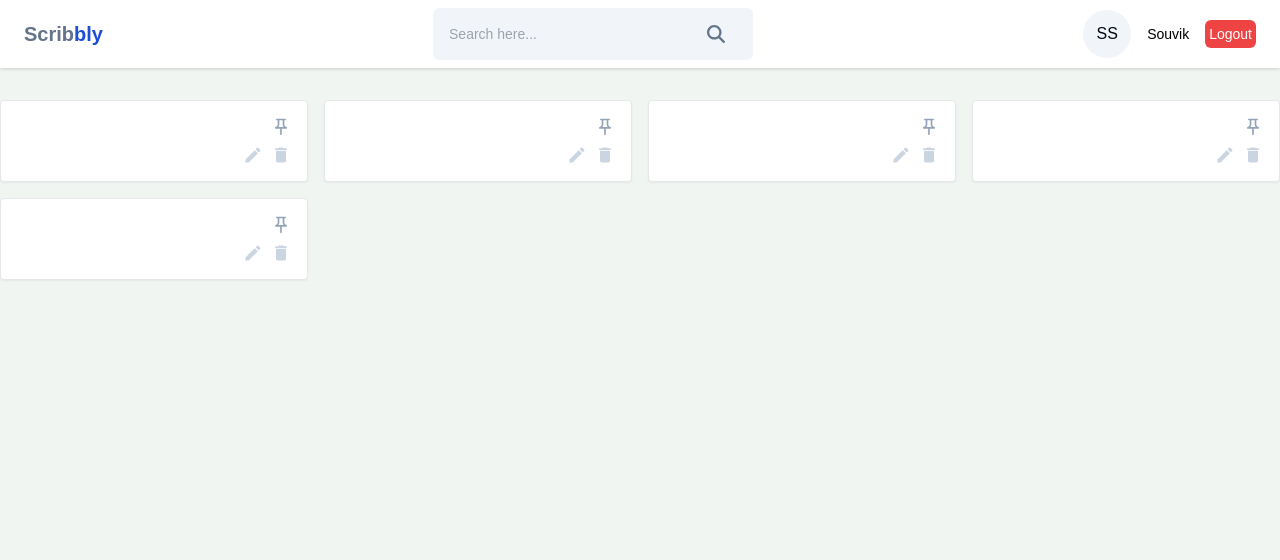
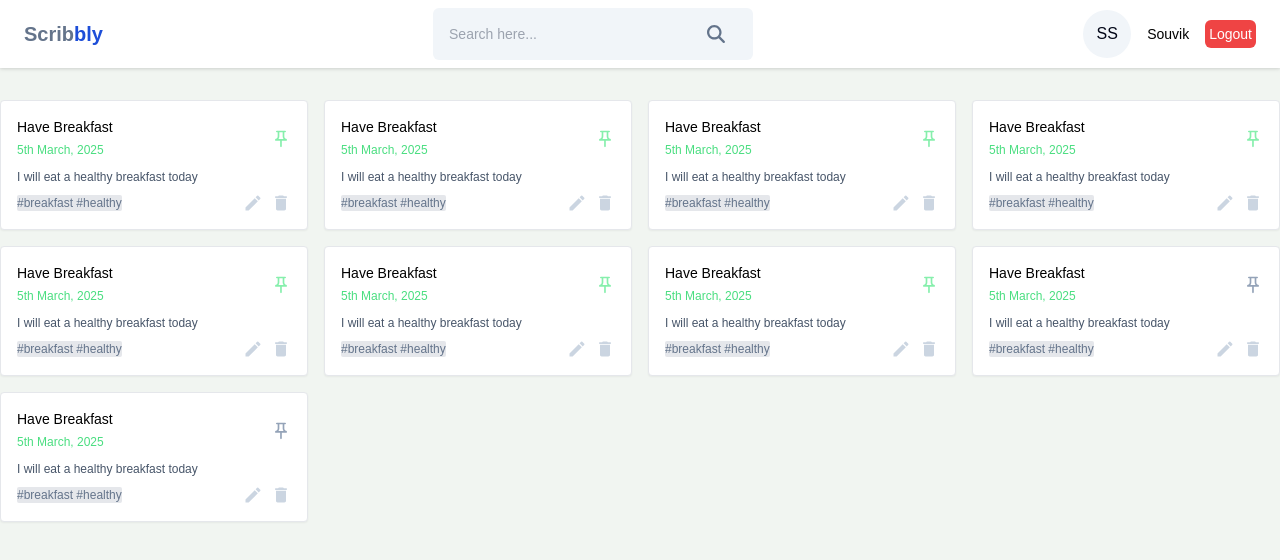
Before and after one commit to Souvik34/Scribbly, a React (Vite) app in the folder frontend/: page / in a window 1280 px wide. Shown: the top 560 px of the page. Built offline with nearby package versions, Linux system fonts and the light colour scheme.

Commit message:
Refactor Note component for improved readability and add multiple Note instances in Home page

```diff
--- a/frontend/src/components/Cards/Note.jsx
+++ b/frontend/src/components/Cards/Note.jsx
@@ -1,34 +1,34 @@
 /* eslint-disable react/prop-types */
 /* eslint-disable no-unused-vars */
 import React from 'react'
-import { MdOutlinePushPin} from 'react-icons/md'
+import { MdOutlinePushPin } from 'react-icons/md'
 import { MdCreate, MdDelete } from 'react-icons/md'
 
-const Note = ({title, date, content, isPinned, tags, onPinNote, onEdit, onDelete}) => {
+const Note = ({ title, date, content, isPinned, tags, onPinNote, onEdit, onDelete }) => {
   return (
-    <div className=' border rounded p-4 bg-white shadow-sm hover:shadow-xl transition-all ease-in-out'>
+    <div className='border rounded p-4 bg-white shadow-sm hover:shadow-xl transition-all ease-in-out'>
       <div className='flex items-center justify-between'>
-        <div className=''>
+        <div>
           <h6 className='text-sm font-medium'>
             {title}
-
           </h6>
           <span className='text-xs text-green-400'>
             {date}
           </span>
         </div>
 
-        <MdOutlinePushPin  className={`icon-btn ${isPinned ? "text-green-300" : "text-slate-400"}`
-      }
-    onClick={onPinNote}/>
+        <MdOutlinePushPin
+          className={`icon-btn ${isPinned ? 'text-green-300' : 'text-slate-400'}`}
+          onClick={onPinNote}
+        />
       </div>
-    <p className='text-xs text-slate-600 mt-2 '>
+      <p className='text-xs text-slate-600 mt-2'>
         {content?.slice(0, 60)}
         </p>
 
 
         <div className='flex items-center justify-between mt-2'>
-            <div className='text-xs text-slate-500'>{tags}</div>
+            <div className='text-xs text-slate-500 bg-gray-200 rounded-sm'>{tags}</div>
 
             <div className='flex items-center gap-2'>
                 <MdCreate  className='icon-btn hover:text-green-500'
--- a/frontend/src/pages/Home/Home.jsx
+++ b/frontend/src/pages/Home/Home.jsx
@@ -6,11 +6,97 @@ const Home = () => {
   return (
     <div className='container mx-auto'>
       <div className=' grid grid-cols-2 sm:grid-cols-3 lg:grid-cols-4 gap-4 mt-8 max:md:m-5'>
-        <Note/>
-        <Note/>
-        <Note/>
-        <Note/>
-        <Note/>
+        <Note
+        title={"Have Breakfast"}
+        date={"5th March, 2025"}
+        content={"I will eat a healthy breakfast today"}
+        tags={"#breakfast #healthy"}
+        isPinned={true}
+        onDelete={()=>{}}
+        onEdit={()=>{}}
+        onPinNote={()=>{}}
+        />
+        <Note
+        title={"Have Breakfast"}
+        date={"5th March, 2025"}
+        content={"I will eat a healthy breakfast today"}
+        tags={"#breakfast #healthy"}
+        isPinned={true}
+        onDelete={()=>{}}
+        onEdit={()=>{}}
+        onPinNote={()=>{}}
+        />
+        <Note
+        title={"Have Breakfast"}
+        date={"5th March, 2025"}
+        content={"I will eat a healthy breakfast today"}
+        tags={"#breakfast #healthy"}
+        isPinned={true}
+        onDelete={()=>{}}
+        onEdit={()=>{}}
+        onPinNote={()=>{}}
+        />
+        <Note
+        title={"Have Breakfast"}
+        date={"5th March, 2025"}
+        content={"I will eat a healthy breakfast today"}
+        tags={"#breakfast #healthy"}
+        isPinned={true}
+        onDelete={()=>{}}
+        onEdit={()=>{}}
+        onPinNote={()=>{}}
+        />
+        <Note
+        title={"Have Breakfast"}
+        date={"5th March, 2025"}
+        content={"I will eat a healthy breakfast today"}
+        tags={"#breakfast #healthy"}
+        isPinned={true}
+        onDelete={()=>{}}
+        onEdit={()=>{}}
+        onPinNote={()=>{}}
+        />
+        <Note
+        title={"Have Breakfast"}
+        date={"5th March, 2025"}
+        content={"I will eat a healthy breakfast today"}
+        tags={"#breakfast #healthy"}
+        isPinned={true}
+        onDelete={()=>{}}
+        onEdit={()=>{}}
+        onPinNote={()=>{}}
+        />
+        <Note
+        title={"Have Breakfast"}
+        date={"5th March, 2025"}
+        content={"I will eat a healthy breakfast today"}
+        tags={"#breakfast #healthy"}
+        isPinned={true}
+        onDelete={()=>{}}
+        onEdit={()=>{}}
+        onPinNote={()=>{}}
+        />
+        <Note
+        title={"Have Breakfast"}
+        date={"5th March, 2025"}
+        content={"I will eat a healthy breakfast today"}
+        tags={"#breakfast #healthy"}
+        isPinned={false}
+        onDelete={()=>{}}
+        onEdit={()=>{}}
+        onPinNote={()=>{}}
+        />
+        <Note
+        title={"Have Breakfast"}
+        date={"5th March, 2025"}
+        content={"I will eat a healthy breakfast today"}
+        tags={"#breakfast #healthy"}
+        isPinned={false}
+        onDelete={()=>{}}
+        onEdit={()=>{}}
+        onPinNote={()=>{}}
+        />
+
       </div>
     </div>
   )
```
Lines whose indentation alone changed are shown as unchanged.
